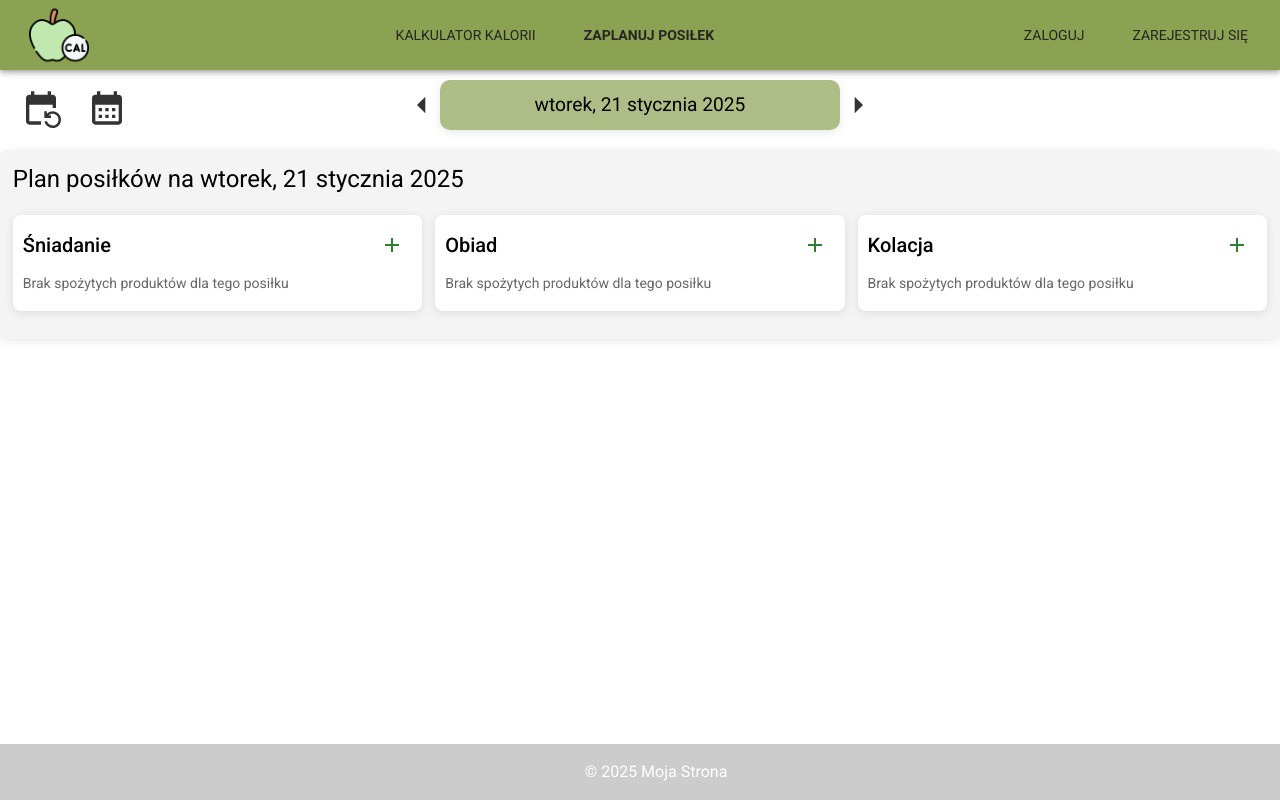
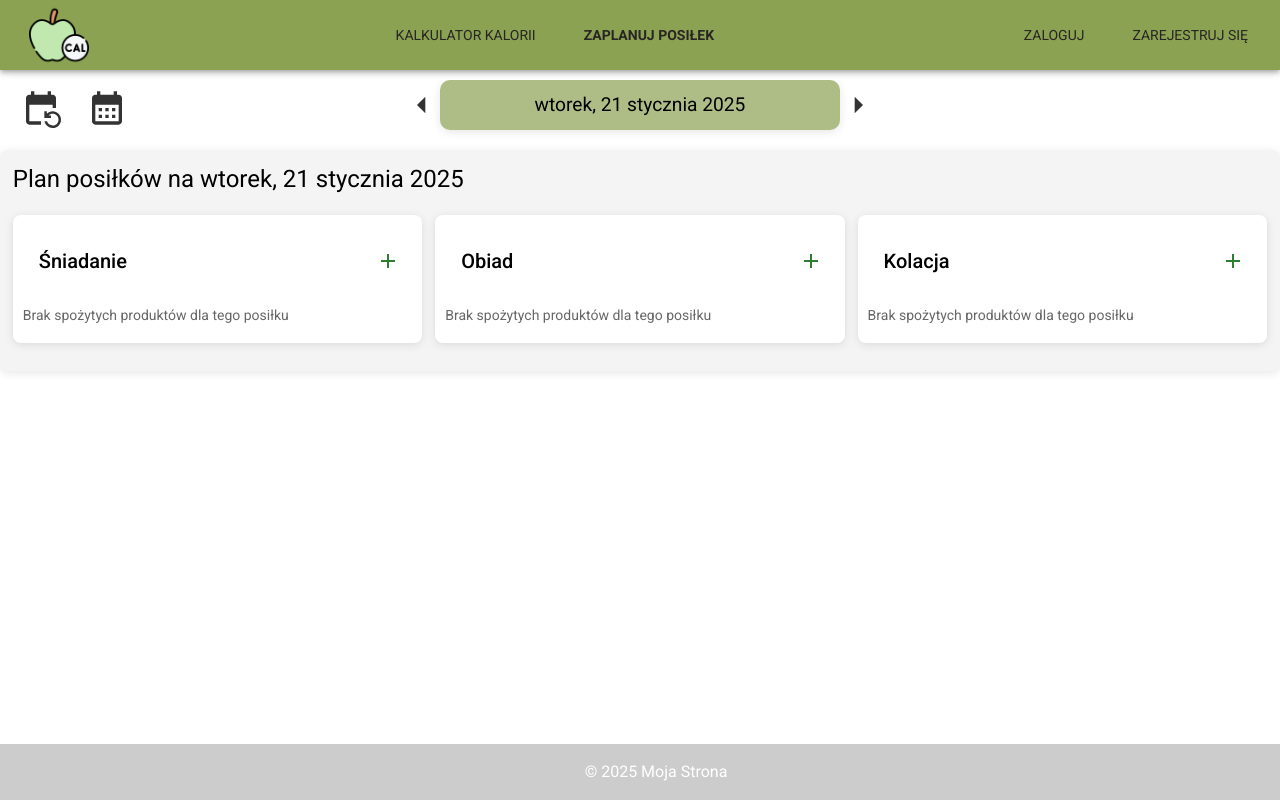
Before and after one commit to FalcO0O/WDAI_Projekt, a React (Create React App) app in the folder app/: page /planner in a window 1280 px wide. Built offline with nearby package versions, Linux system fonts and the light colour scheme.

Commit message:
dzialajace usuwanie produktow, ale gdy sa takie same produkty tego samego dnia i o takiej samej wadze to usuwa oba

```diff
--- a/app/src/MealsDB/MealsHistory.json
+++ b/app/src/MealsDB/MealsHistory.json
@@ -34,35 +34,13 @@
   },
   {
     "userID": 1,
-    "date": "2025-01-26T22:04:56.317Z",
+    "date": "2025-01-27T22:05:34.442Z",
     "mealName": "Śniadanie",
     "productName": "Jabłko",
-    "grams": 10,
-    "calories": "5.20",
-    "proteins": "0.03",
-    "carbs": "1.40",
-    "fats": "0.02"
-  },
-  {
-    "userID": 1,
-    "date": "2025-01-26T22:05:34.442Z",
-    "mealName": "Śniadanie",
-    "productName": "Jabłko",
-    "grams": 50,
-    "calories": "26.00",
-    "proteins": "0.15",
-    "carbs": "7.00",
-    "fats": "0.10"
-  },
-  {
-    "userID": 1,
-    "date": "2025-01-26T22:05:34.442Z",
-    "mealName": "Śniadanie",
-    "productName": "Ziemniak",
-    "grams": 50,
-    "calories": "38.50",
-    "proteins": "1.00",
-    "carbs": "8.50",
-    "fats": "0.05"
+    "grams": 123,
+    "calories": "63.96",
+    "proteins": "0.37",
+    "carbs": "17.22",
+    "fats": "0.25"
   }
 ]
--- a/app/src/components/MealPlanner/MealInfo.tsx
+++ b/app/src/components/MealPlanner/MealInfo.tsx
@@ -8,6 +8,7 @@ import {
   ListItemText,
 } from "@mui/material";
 import AddIcon from "@mui/icons-material/Add";
+import RemoveCircleIcon from "@mui/icons-material/RemoveCircle";
 import axios from "axios";
 import products from "../../MealsDB/products.json";
 import mealHistory from "../../MealsDB/MealsHistory.json";
@@ -76,6 +77,19 @@ const MealInfo: React.FC<MealInfoProps> = ({ currentDate, mealName }) => {
       entry.date.startsWith(formattedDate) && entry.mealName === mealName
   );
 
+  // Funkcja do usuwania produktu
+  const handleRemoveProduct = async (product: any) => {
+    try {
+      // Usunięcie rekordu z bazy danych
+      await axios.delete(
+        `/api/meals/${product.userID}/${product.date}/${product.mealName}/${product.productName}`
+      );
+      // Przeładuj listę lub zmodyfikuj stan (np. w przypadku korzystania z lokalnego stanu)
+    } catch (error) {
+      console.error("Błąd przy usuwaniu produktu:", error);
+    }
+  };
+
   return (
     <Box
       sx={{
@@ -87,22 +101,38 @@ const MealInfo: React.FC<MealInfoProps> = ({ currentDate, mealName }) => {
         marginBottom: "15px",
       }}
     >
-      <Box display="flex" justifyContent="space-between" alignItems="center">
-        <Typography variant="h6">{mealName}</Typography>
-        <IconButton color="success" onClick={handleOpenProductsModal}>
-          <AddIcon />
-        </IconButton>
-      </Box>
+      <List>
+        <ListItem sx={{ display: "flex", justifyContent: "space-between" }}>
+          <Typography variant="h6">{mealName}</Typography>
+          <IconButton
+            edge="end"
+            color="success"
+            onClick={handleOpenProductsModal}
+          >
+            <AddIcon />
+          </IconButton>
+        </ListItem>
+      </List>
 
       {/* Lista spożytych produktów */}
       <List>
         {consumedProducts.length > 0 ? (
           consumedProducts.map((product, index) => (
-            <ListItem key={index}>
+            <ListItem
+              key={index}
+              sx={{ display: "flex", justifyContent: "space-between" }}
+            >
               <ListItemText
                 primary={`${product.productName} (${product.grams} g)`}
                 secondary={`Kalorie: ${product.calories} kcal, Białko: ${product.proteins} g, Węglowodany: ${product.carbs} g, Tłuszcze: ${product.fats} g`}
               />
+              <IconButton
+                edge="end"
+                color="error"
+                onClick={() => handleRemoveProduct(product)}
+              >
+                <RemoveCircleIcon />
+              </IconButton>
             </ListItem>
           ))
         ) : (
```
Also changed, not shown: app/server.js (+50 -0 lines).
